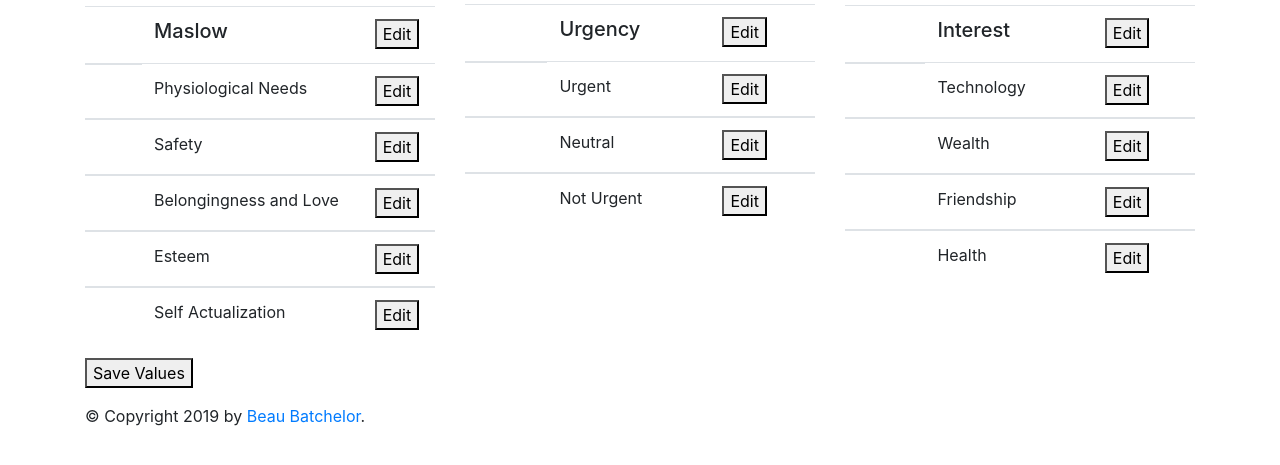
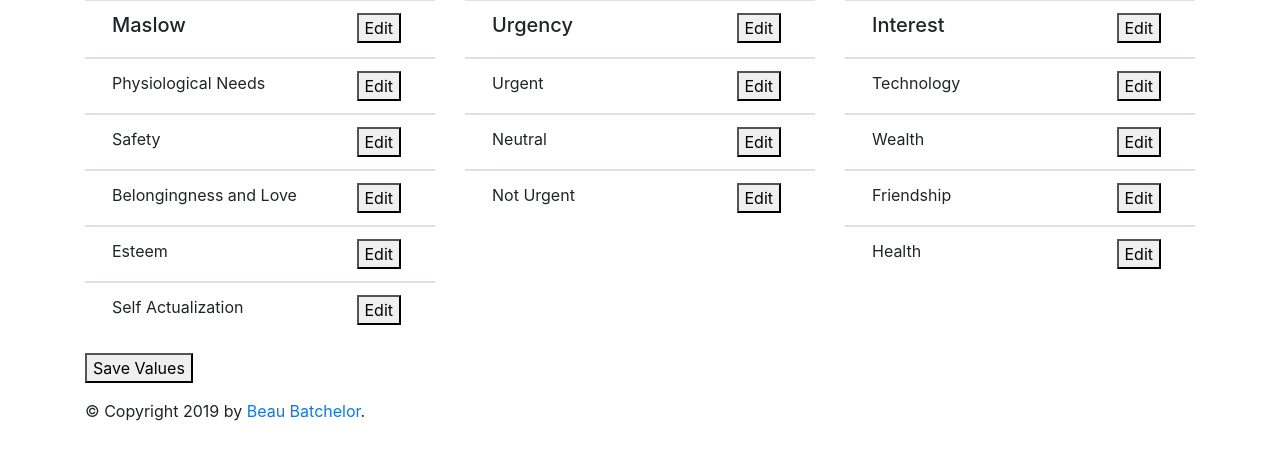
Before and after one commit to beaubatchelor/task_organizer, a Flask app: page /values in a window 1280 px wide. Shown: the part 40-505 px from the top of the page. Run offline with Flask 2, Linux system fonts and the light colour scheme; some libraries are stand-ins or nearby versions.

Commit message:
adding commented out starter code for edit button functionality and deleted unnessecary td tags

```diff
--- a/templates/values.html
+++ b/templates/values.html
@@ -12,8 +12,8 @@
             <th>
               <div class="container">
                 <div class="row">
-                  <div class="col-9"><td><h5>{{catagory['catagory']}}</h5></td></div>
-                  <div class="col-3"><td><button id="value-header-button">Edit</button></td></div>
+                  <div class="col-9"><h5>{{catagory['catagory']}}</h5></div>
+                  <div class="col-3"><button id="value-button">Edit</button></div>
                 </div>
               </div>
             </th>
@@ -25,8 +25,8 @@
             <td>
               <div class="container">
                 <div class="row">
-                  <div class="col-9"><td>{{value}}</td></div>
-                  <div class="col-3"><td><button id="value-data-button">Edit</button></td></div>
+                  <div class="col-9">{{value}}</div>
+                  <div class="col-3"><button id="value-button">Edit</button></div>
                 </div>
               </div>
             </td>
```
Also changed, not shown: static/script.js (+11 -0 lines).
